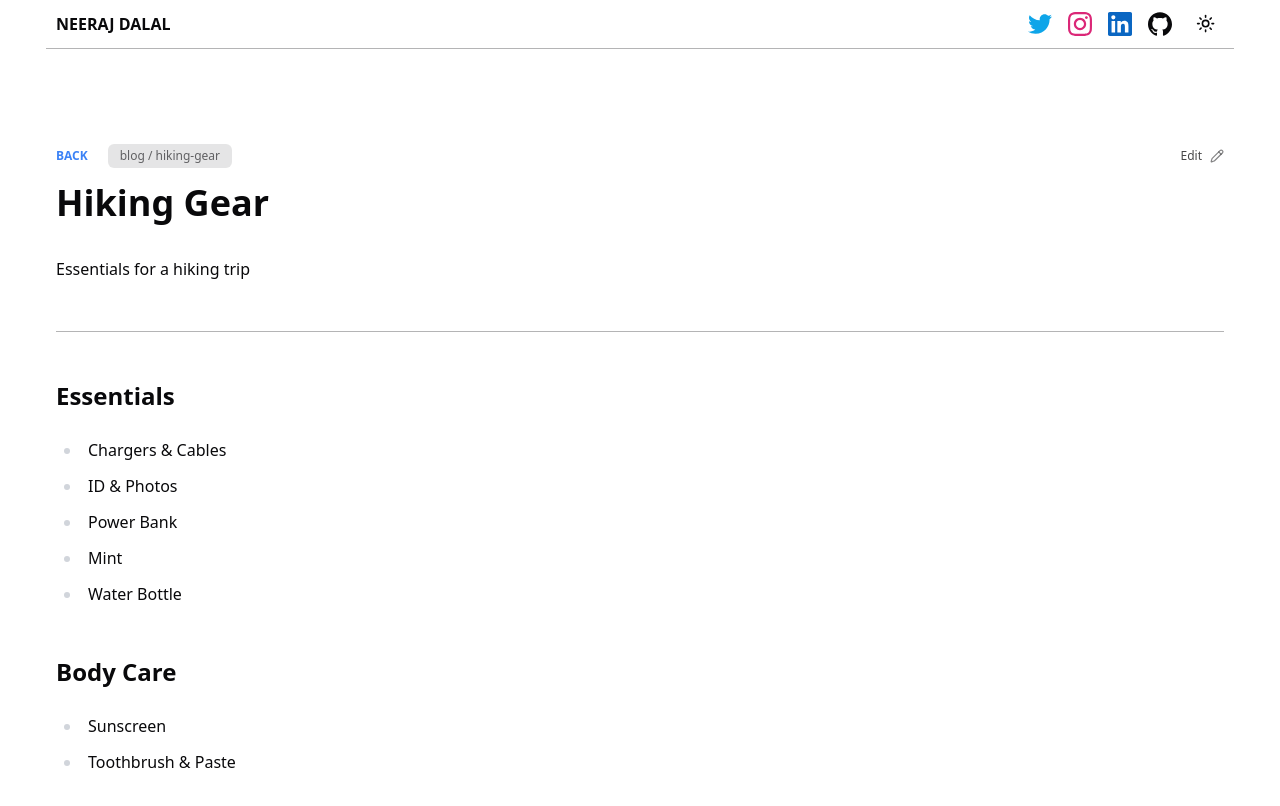
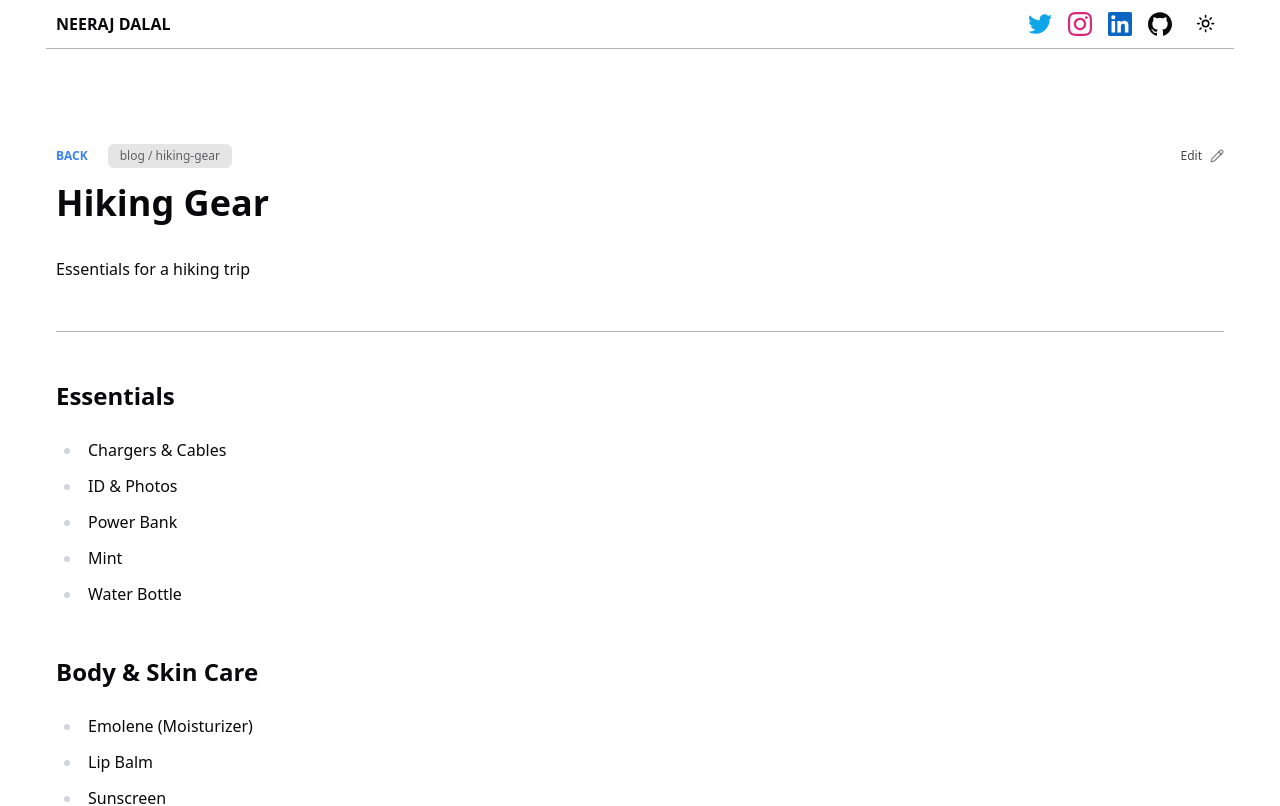
Before and after one commit to nrjdalal/v0.nrjdalal.com, a Next.js app: page /blog/hiking-gear in a window 1280 px wide. Shown: the top 806 px of the page. Built offline with nearby package versions, Linux system fonts and the light colour scheme; no server answers.

Commit message:
added hiking gear

```diff
--- a/src/app/(mdx)/blog/hiking-gear/page.mdx
+++ b/src/app/(mdx)/blog/hiking-gear/page.mdx
@@ -21,8 +21,10 @@ export const metadata = {
 - Mint
 - Water Bottle
 
-## Body Care
+## Body & Skin Care
 
+- Emolene (Moisturizer)
+- Lip Balm
 - Sunscreen
 - Toothbrush & Paste
 
@@ -48,10 +50,8 @@ export const metadata = {
 ## Health & Safety
 
 - Bandages
-- Emolene (Moisturizer)
 - First Aid Kit
 - Hand Sanitizer
-- Lip Balm
 - Masks
 - Stomach Medicines
 - Vicks
```
